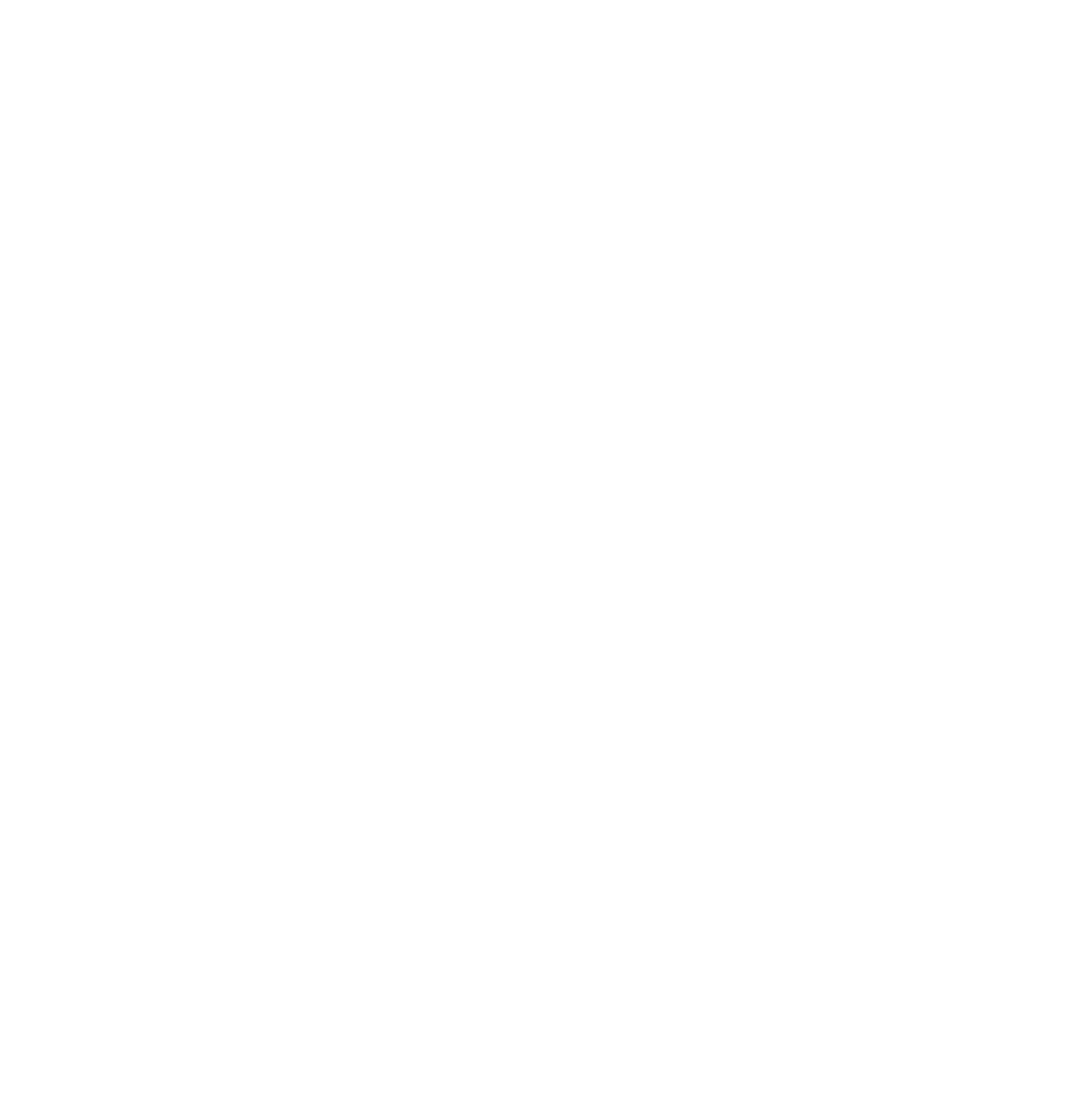
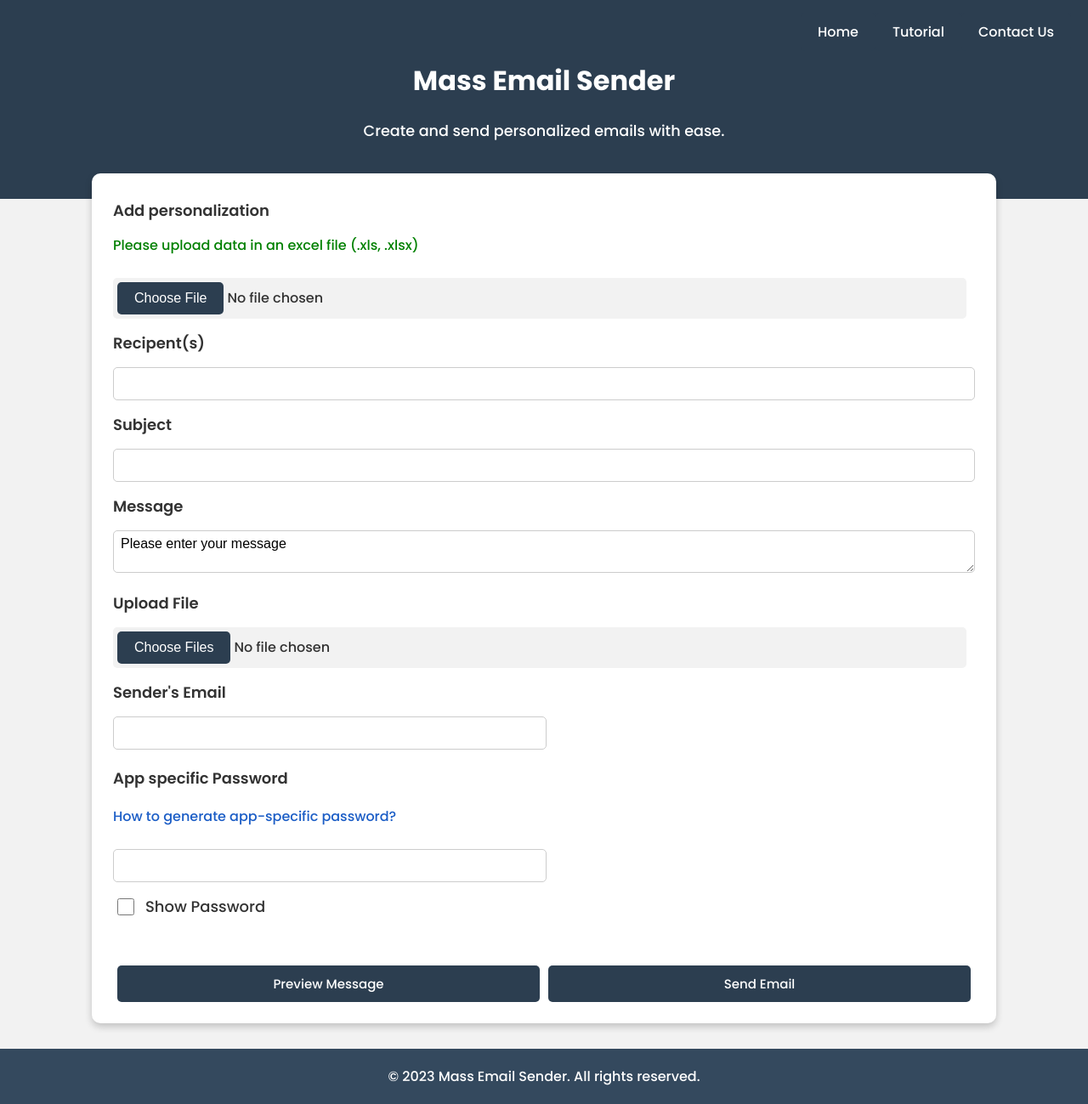
Before and after one commit to vaidiksharma111/MassEmailSender, a website: page public/create-email.html in a window 1280 px wide. Shown: the whole page at 85% size. Before the commit the page ends 800 px from the top, so only its background shows below. Drawn offline with Linux system fonts and the light colour scheme; a script that the page names is missing.

Commit message:
css changes

```diff
--- a/public/create-email.html
+++ b/public/create-email.html
@@ -0,0 +1,93 @@
+<!DOCTYPE html>
+<html lang="en">
+
+<head>
+    <meta charset="UTF-8">
+    <meta name="viewport" content="width=device-width, initial-scale=1.0">
+    <title>Email Sender</title>
+    <link rel="stylesheet" type="text/css" href="styles.css">
+    <link href="https://fonts.googleapis.com/css?family=Roboto:400,700" rel="stylesheet">
+    <script src="https://cdnjs.cloudflare.com/ajax/libs/tinymce/5.10.0/tinymce.min.js"></script>
+
+</head>
+
+<body>
+    <img class='loader' src="https://media.tenor.com/CY7LvPZrd-UAAAAj/circle-loading.gif" alt="" style="display: none;">
+
+    <header>
+        <h1>Mass Email Sender</h1>
+        <p>Create and send personalized emails with ease.</p>
+    </header>
+    <!-- <h1>Mass Email Sender</h1> -->
+    <div class="container">
+        <div class="routes">
+            <a class="back-button" href="/">Home</a>
+            <a class="back-button" href="/how-to-use">Tutorial</a>
+            <a class="back-button" href="contact-page.html">Contact Us</a>
+        </div>
+        <form action="/send-email" method="POST" enctype="multipart/form-data" onsubmit="showLoading()">
+            <!-- <label for="file">Add personalization (please upload data in an excel file):</label> -->
+
+        <!-- <form action="/send-email" method="POST" enctype="multipart/form-data"> -->
+            <label for="file">Add personalization</label>
+            <p style="color: green">Please upload data in an excel file (.xls, .xlsx)</p>
+
+            <input type="file" name="file" id="fileInput" accept=".xlsx, .xls" onchange="readAndPrintEmailColumn()" >
+
+            <div id="receiver-email">
+                <label for="to">Recipent(s)</label>
+                <input type="text" id="to" name="to" required>
+            </div>
+
+            <label for="subject">Subject</label>
+            <input type="text" name="subject" id="subject" required>
+
+            <label for="message">Message</label>
+            <div id="my-expressjs-tinymce-app-container">
+                <textarea id="my-expressjs-tinymce-app" name="message" required>Please enter your message</textarea>
+            </div>
+
+            <label for="fileMaterial">Upload File</label>
+            <input type="file" name="fileMaterial" id="fileMaterial"
+                accept=".xlsx, .xls, .pdf, .doc, .docx" multiple>
+
+            <label for="sender-email">Sender's Email</label>
+            <input type="email" name="sender-email" id="sender-email" class="small-input" required>
+
+            <label for="password" class="password-label">App specific Password</label>
+
+            <div class="password-wrapper">
+                <p><a href="app_password_instructions.html"
+                    target="_blank" class="password-link">How to generate app-specific password?</a></p>
+                <input type="password" name="password" id="password" class="small-input">
+                <div class="show-password">
+                    <input type="checkbox" id="password-toggle" class="large-checkbox"
+                        onchange="togglePasswordVisibility()">
+                    <label for="password-toggle" class="label-show-password">Show Password</label>
+                </div>
+            </div>
+
+            <dialog id="message-dialog" class="message-dialog">
+                <h2>Message Preview</h2>
+                <div id="message-preview" class="message-preview"></div>
+                <button id="close-dialog" onclick="closeMessageDialog()">Close</button>
+            </dialog>
+            <div class="buttons">
+                <button type="button" class="get-started-button" onclick="openMessageDialog()">Preview Message</button>
+                <button type="submit" class="get-started-button">Send Email</button>
+            </div>
+        </form>
+    </div>
+    <footer>
+        &copy; 2023 Mass Email Sender. All rights reserved.
+    </footer>
+</body>
+
+<script src="https://cdnjs.cloudflare.com/ajax/libs/xlsx/0.17.4/xlsx.full.min.js"></script>
+<script src="script.js"></script>
+<!-- Script element sourcing TinyMCE -->
+<script type="application/javascript" src="/tinymce/tinymce.min.js"></script>
+<!-- Script element sourcing the TinyMCE configuration -->
+<script type="application/javascript" src="/javascripts/my-tinymce-config.js"></script>
+
+</html>
--- a/public/styles.css
+++ b/public/styles.css
@@ -98,6 +98,7 @@ input[type="email"],
 input[type="password"],
 textarea {
     width: 99%;
+    padding-left: 8px !important;
     padding: 6px 0;
     margin: 10px 0;
     border: 1px solid #ccc;
@@ -237,7 +238,7 @@ input[type="file"]:disabled {
 }
 
 .password-link:hover {
-    text-decoration: underline; /* Underline the link on hover */
+    text-decoration: none; /* Underline the link on hover */
 }
 
 .small-input {
@@ -320,6 +321,15 @@ label[for="password-toggle"] {
     gap: 10px;
 }
 
+.routes {
+    position: absolute;
+    top: 15px;
+    right: 20px;
+    display: flex;
+    align-items: center;
+    justify-content: space-around;
+}
+
 /* Button styles */
 button {
     display: inline-block;
```
Also changed, not shown: public/contact-page.html (+4 -0 lines).
